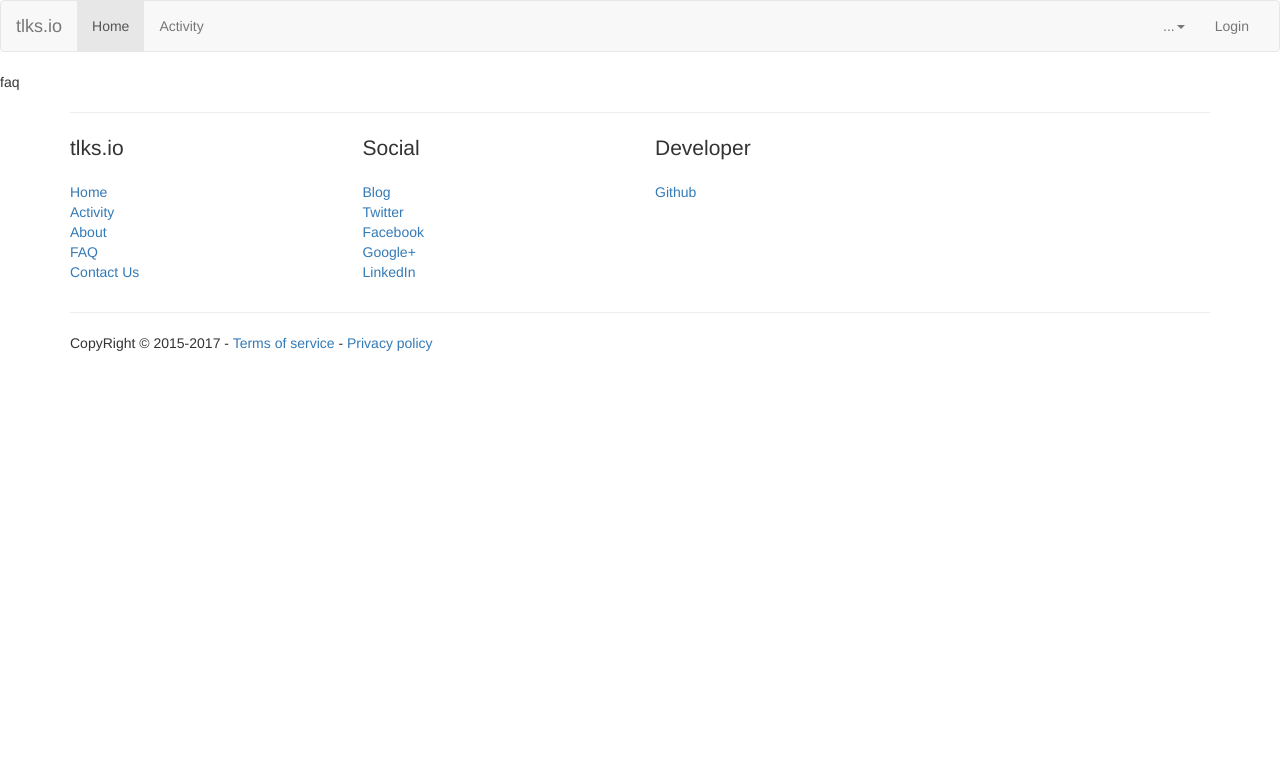
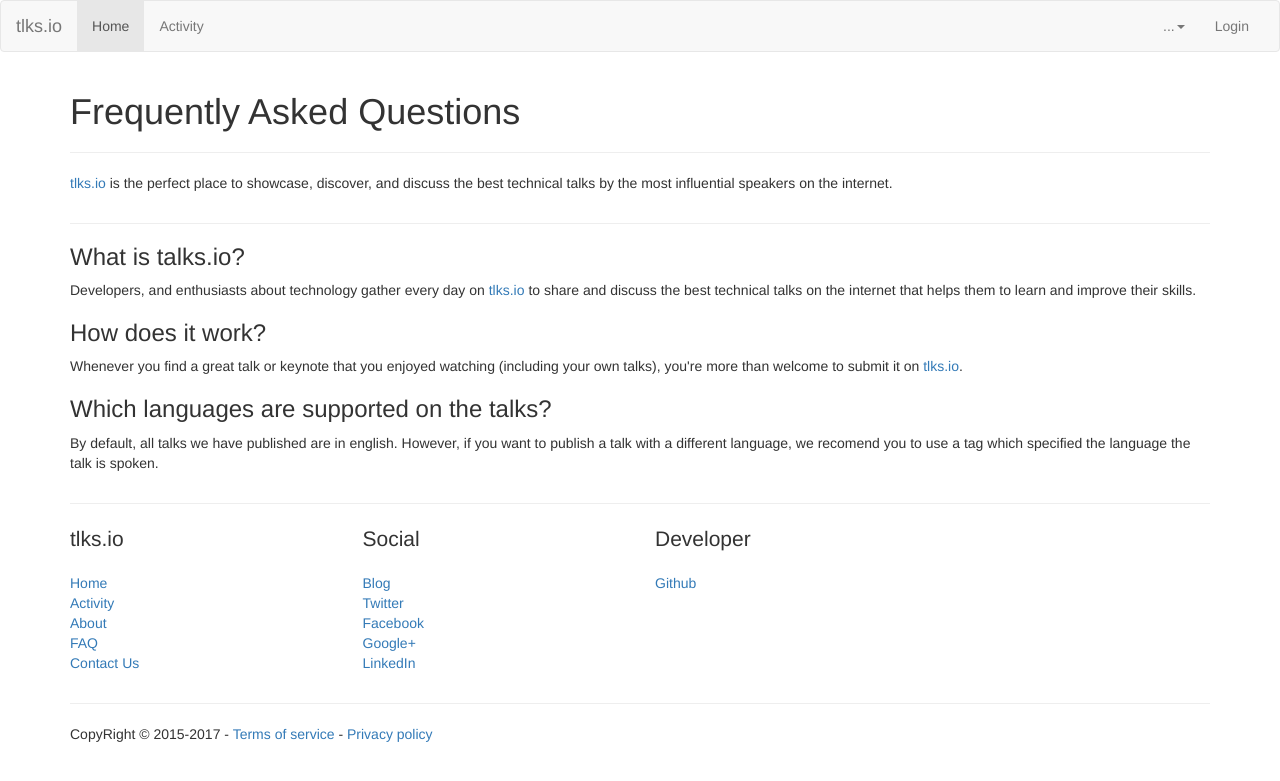
Before and after one commit to tlksio/tlksio, a Django app: page /faq in a window 1280 px wide. Shown: the top 781 px of the page. Run offline with Django 3.2, Linux system fonts and the light colour scheme; some libraries are stand-ins or nearby versions.

Commit message:
FAQ content

```diff
--- a/templates/faq.html
+++ b/templates/faq.html
@@ -1,13 +1,41 @@
 <!DOCTYPE html>
 <html lang="en">
 <head>
-{% include "partials/head.html" %}
+    {% include "partials/head.html" %}
 </head>
 <body>
 
 {% include "partials/navbar.html" %}
 
-faq
+<div class="container">
+    <div class="row">
+        <div class="col-xs-12"><h1>Frequently Asked Questions</h1>
+            <hr>
+            <p>
+                <a href="http://tlks.io">tlks.io</a>
+                <span>is the perfect place to showcase, discover, and discuss the best technical talks by the most influential speakers on the internet.</span>
+            </p>
+        </div>
+    </div>
+    <div class="row">
+        <div class="col-xs-12">
+            <hr>
+            <h3>What is talks.io?</h3>
+            <p>Developers, and enthusiasts about technology gather every day on
+                <a href="http://tlks.io">tlks.io</a>
+                <span>to share and discuss the best technical talks on the internet that helps them to learn and improve their skills.</span>
+            </p>
+            <h3>How does it work?</h3>
+            <p>Whenever you find a great talk or keynote that you enjoyed watching (including your own talks), you're
+                more than welcome to submit it on
+                <a href="http://tlks.io">tlks.io</a>.
+            </p>
+            <h3>Which languages are supported on the talks?</h3>
+            <p>By default, all talks we have published are in english. However, if you want to publish a talk with a
+                different language, we recomend you to use a tag which specified the language the talk is spoken.</p>
+        </div>
+    </div>
+</div>
 
 {% include "partials/footer.html" %}
 {% include "partials/js.html" %}
```
